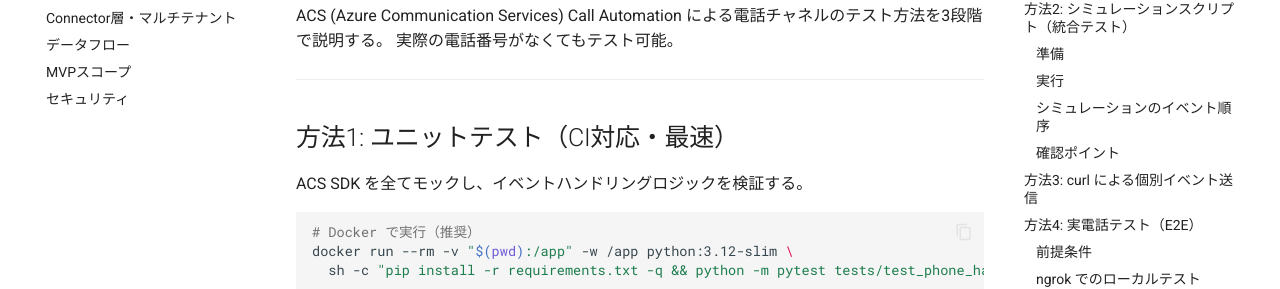
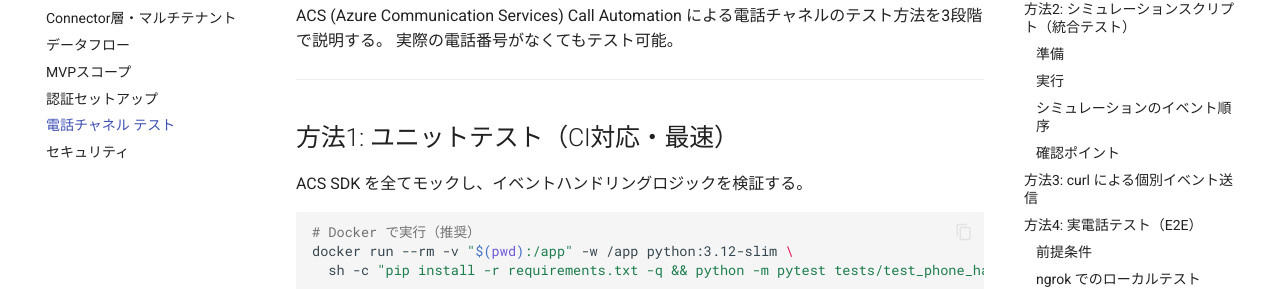
Before and after one commit to okita-noon/ms-agent-hackathon, an MkDocs documentation site: the page built from docs/phone-testing.md, in a window 1280 px wide. Shown: the part 228-517 px from the top of the page. Built offline with MkDocs 1.6.1 and Material for MkDocs 9.7.7, drawn with Linux system fonts in a browser that asks for light colours; comment, search, counter and statistics services are not loaded.

Commit message:
Add auth and phone testing docs to MkDocs nav
Co-Authored-By: Claude Opus 4.6 <noreply@anthropic.com>

```diff
--- a/mkdocs.yml
+++ b/mkdocs.yml
@@ -45,4 +45,6 @@ nav:
   - Connector層・マルチテナント: connector-design.md
   - データフロー: data-flow.md
   - MVPスコープ: mvp-scope.md
+  - 認証セットアップ: auth-setup.md
+  - 電話チャネル テスト: phone-testing.md
   - セキュリティ: security.md
```
